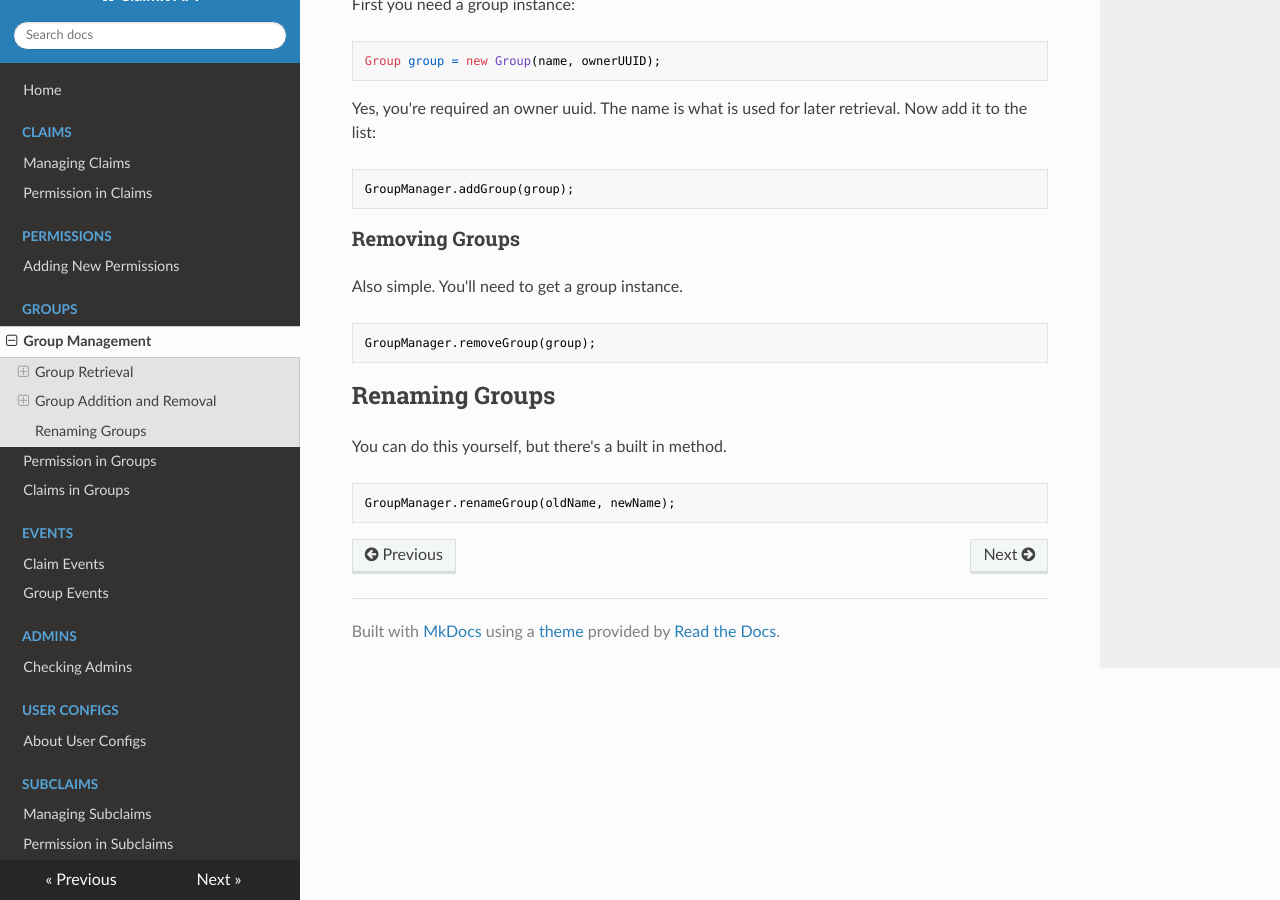
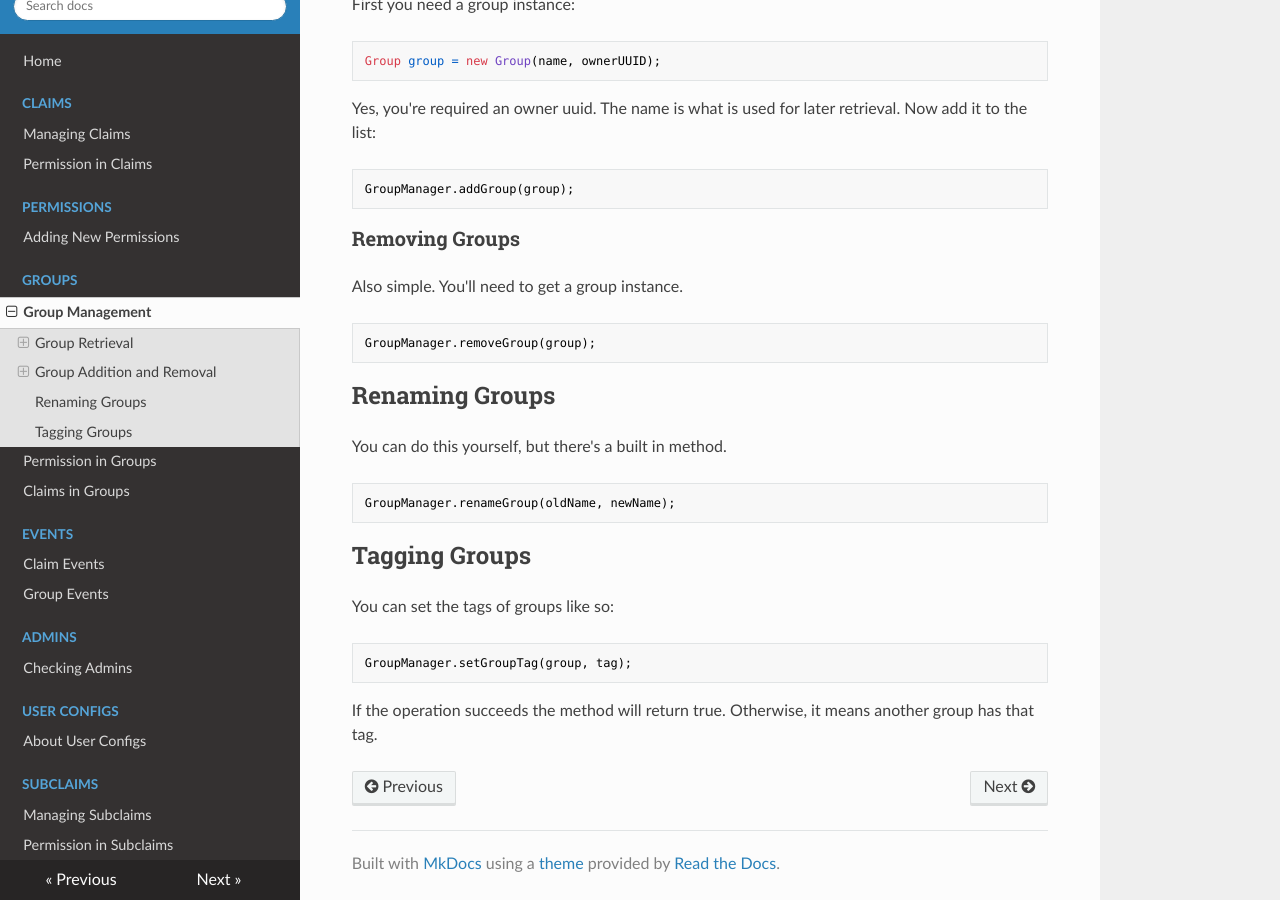
Before and after one commit to itsmeow/ClaimIt, an MkDocs documentation site: the page built from docs/groups/group_management.md, in a window 1280 px wide and 900 px high, scrolled down 839 px. Built offline with MkDocs 1.6.1, drawn with Linux system fonts in a browser that asks for light colours; nearby versions of some CDN libraries.

Commit message:
Update API docs with tags

````diff
--- a/docs/groups/group_management.md
+++ b/docs/groups/group_management.md
@@ -56,3 +56,13 @@ You can do this yourself, but there's a built in method.
 ```java
 GroupManager.renameGroup(oldName, newName);
 ```
+
+## Tagging Groups
+
+You can set the tags of groups like so:
+
+```java
+GroupManager.setGroupTag(group, tag);
+```
+
+If the operation succeeds the method will return true. Otherwise, it means another group has that tag.
````
